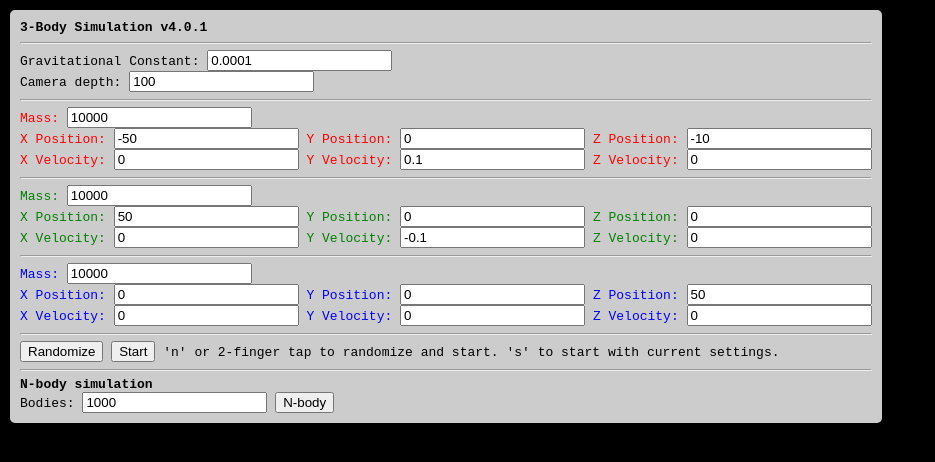
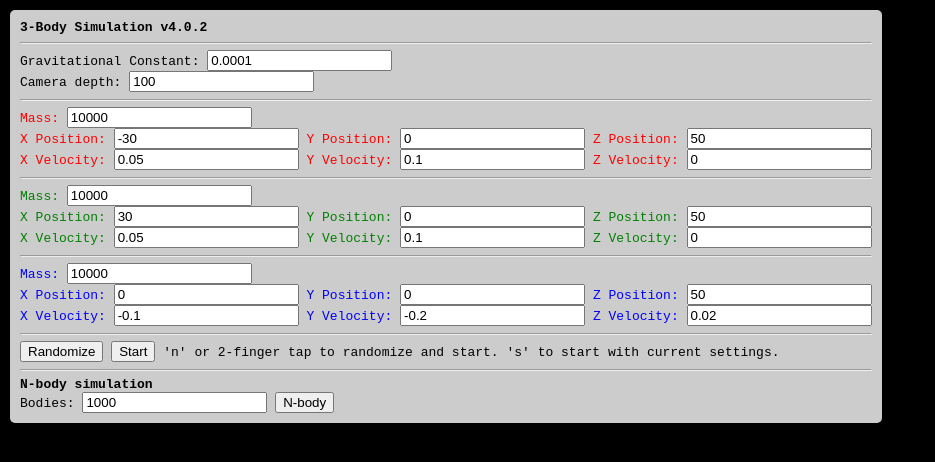
Before and after one commit to dashih/3-body, a plain HTML site: page index.html in a window 1280 px wide. Shown: the whole page, without its empty margins (0-935 px from the left). Drawn offline with Linux system fonts and the light colour scheme.

Commit message:
default initial conditions set to degrading figure 8

```diff
--- a/index.html
+++ b/index.html
@@ -13,28 +13,28 @@
 
 <body>
   <div id="control-panel" class="control-panel">
-    <label><b>3-Body Simulation v4.0.1</b></label>
+    <label><b>3-Body Simulation v4.0.2</b></label>
     <hr />
     <label>Gravitational Constant: <input type="number" id="gravConst" value="0.0001"></label><br>
     <label>Camera depth: <input type="number" id="camDepth" value="100"></label>
     <hr />
     <div class="red">
       <label>Mass: <input type="number" id="mass1" value="10000"></label><br>
-      <label>X Position: <input type="number" id="x1" value="-50"></label>
+      <label>X Position: <input type="number" id="x1" value="-30"></label>
       <label>Y Position: <input type="number" id="y1" value="0"></label>
-      <label>Z Position: <input type="number" id="z1" value="-10"></label><br>
-      <label>X Velocity: <input type="number" id="vx1" value="0"></label>
+      <label>Z Position: <input type="number" id="z1" value="50"></label><br>
+      <label>X Velocity: <input type="number" id="vx1" value="0.05"></label>
       <label>Y Velocity: <input type="number" id="vy1" value="0.1"></label>
       <label>Z Velocity: <input type="number" id="vz1" value="0"></label><br>
     </div>
     <hr />
     <div class="green">
       <label>Mass: <input type="number" id="mass2" value="10000"></label><br>
-      <label>X Position: <input type="number" id="x2" value="50"></label>
+      <label>X Position: <input type="number" id="x2" value="30"></label>
       <label>Y Position: <input type="number" id="y2" value="0"></label>
-      <label>Z Position: <input type="number" id="z2" value="0"></label><br>
-      <label>X Velocity: <input type="number" id="vx2" value="0"></label>
-      <label>Y Velocity: <input type="number" id="vy2" value="-0.1"></label>
+      <label>Z Position: <input type="number" id="z2" value="50"></label><br>
+      <label>X Velocity: <input type="number" id="vx2" value="0.05"></label>
+      <label>Y Velocity: <input type="number" id="vy2" value="0.1"></label>
       <label>Z Velocity: <input type="number" id="vz2" value="0"></label><br>
     </div>
     <hr />
@@ -43,9 +43,9 @@
       <label>X Position: <input type="number" id="x3" value="0"></label>
       <label>Y Position: <input type="number" id="y3" value="0"></label>
       <label>Z Position: <input type="number" id="z3" value="50"></label><br>
-      <label>X Velocity: <input type="number" id="vx3" value="0"></label>
-      <label>Y Velocity: <input type="number" id="vy3" value="0"></label>
-      <label>Z Velocity: <input type="number" id="vz3" value="0"></label><br>
+      <label>X Velocity: <input type="number" id="vx3" value="-0.1"></label>
+      <label>Y Velocity: <input type="number" id="vy3" value="-0.2"></label>
+      <label>Z Velocity: <input type="number" id="vz3" value="0.02"></label><br>
     </div>
     <hr />
     <button onclick="randomize()">Randomize</button>
```
Also changed, not shown: 1 other file.
